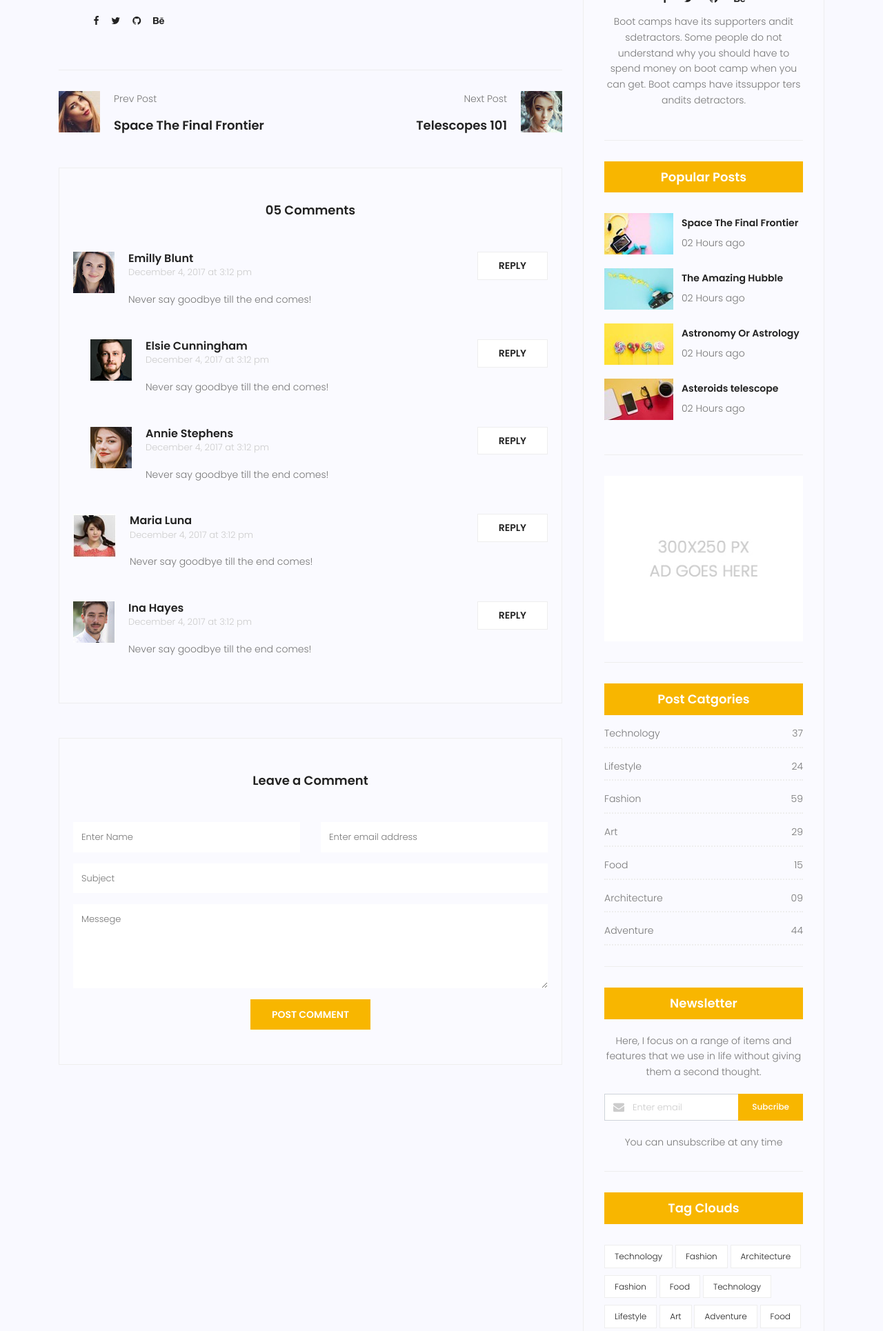
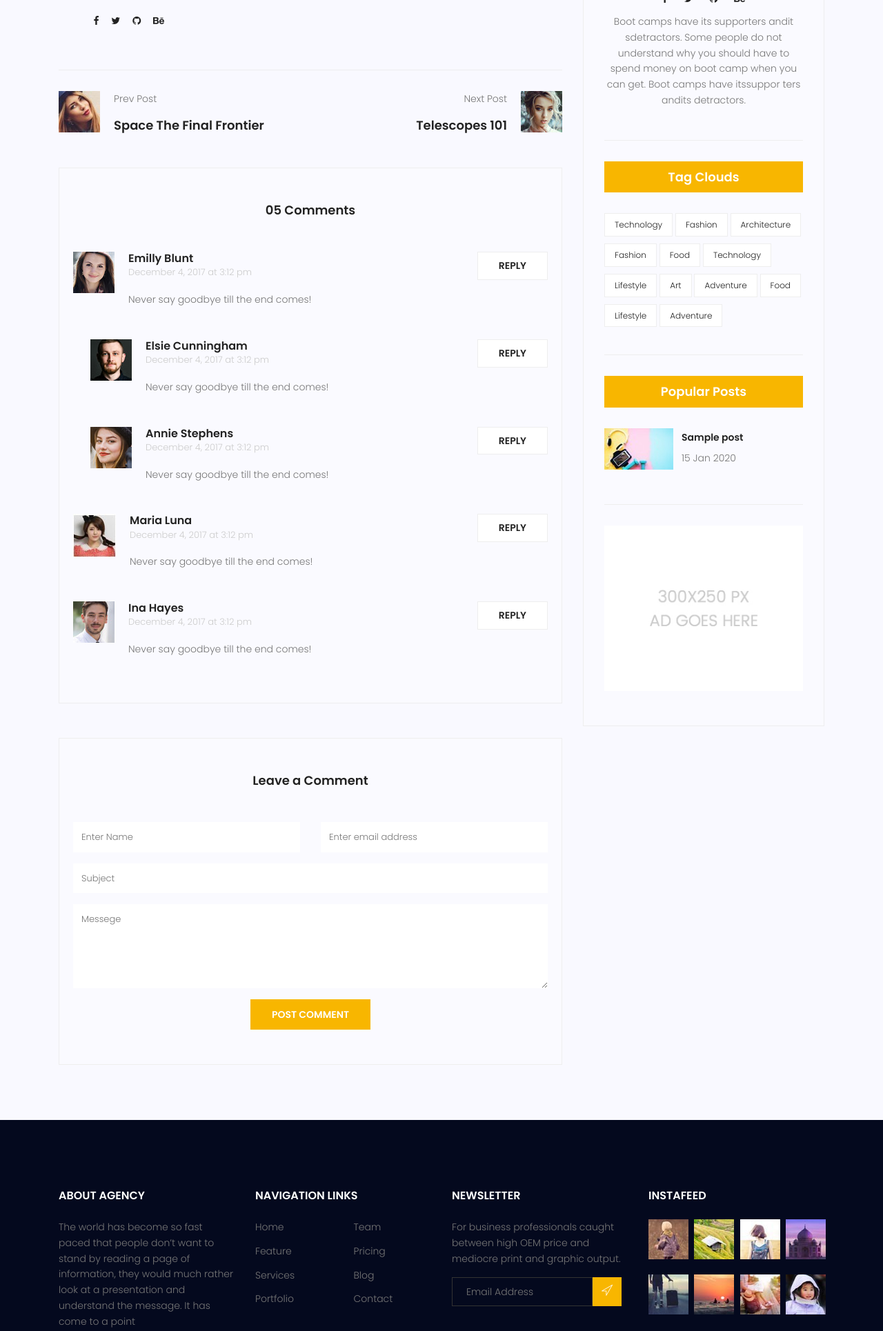
Before and after one commit to AlirezaAnbari/mysite, a Django app: page /blog/1 in a window 1280 px wide. Shown: the part 993-2923 px from the top of the page at 69% size. Run offline with Django 3.2, Linux system fonts and the light colour scheme; tables that the repository leaves empty hold one stand-in row (values such as "Sample post"); some libraries are stand-ins or nearby versions.

Commit message:
slidebar

```diff
--- a/blog/templatetags/blog_tags.py
+++ b/blog/templatetags/blog_tags.py
@@ -16,9 +16,9 @@ def function():
 
 @register.filter
 def snippet(value, arg=20):
-    return value[:arg]
+    return value[:arg] + '...'
 
-@register.inclusion_tag('popularposts.html')
-def popularposts():
-    posts = Post.objects.filter(status=1).order_by('published_date')
+@register.inclusion_tag('blog/blog-popular-posts.html')
+def latestposts(arg=3):
+    posts = Post.objects.filter(status=1).order_by('published_date')[:arg]
     return {'posts':posts}
--- a/blog/views.py
+++ b/blog/views.py
@@ -9,7 +9,7 @@ def blog_view(request):
 
 def blog_single(request, pid):
     posts = Post.objects.filter(status=1)
-    post = get_object_or_404(Post, pk=pid)
+    post = get_object_or_404(posts, pk=pid)
     context = {'post': post}
     return render(request, 'blog/blog-single.html', context)
 
--- /dev/null
+++ b/templates/blog/blog-popular-posts.html
@@ -0,0 +1,19 @@
+{% load static %}
+<div class="single-sidebar-widget popular-post-widget">
+    <h4 class="popular-title">Popular Posts</h4>
+    <div class="popular-post-list">
+        {% for post in posts %}
+        <div class="single-post-list d-flex flex-row align-items-center">
+            <div class="thumb">
+                <img class="img-fluid" src="{% static 'img/blog/pp1.jpg' %}" alt="">
+            </div>
+            <div class="details">
+                <a href="{% url 'blog:single' pid=post.id %}">
+                    <h6>{{post.title}}</h6>
+                </a>
+                <p>{{post.published_date|date:"d M Y"}}</p>
+            </div>
+        </div>
+        {% endfor %}
+    </div>
+</div>
--- a/templates/blog/blog-single.html
+++ b/templates/blog/blog-single.html
@@ -232,148 +232,16 @@
 						</form>
 					</div>
 
+					{% include 'blog/blog-search.html' %}
+
 					{% include 'blog/blog-writer.html' %}
 
-					<div class="single-sidebar-widget popular-post-widget">
-						<h4 class="popular-title">Popular Posts</h4>
-						<div class="popular-post-list">
-							<div class="single-post-list d-flex flex-row align-items-center">
-								<div class="thumb">
-									<img class="img-fluid" src="{% static 'img/blog/pp1.jpg' %}" alt="">
-								</div>
-								<div class="details">
-									<a href="blog-single.html">
-										<h6>Space The Final Frontier</h6>
-									</a>
-									<p>02 Hours ago</p>
-								</div>
-							</div>
-							<div class="single-post-list d-flex flex-row align-items-center">
-								<div class="thumb">
-									<img class="img-fluid" src="{% static 'img/blog/pp2.jpg' %}" alt="">
-								</div>
-								<div class="details">
-									<a href="blog-single.html">
-										<h6>The Amazing Hubble</h6>
-									</a>
-									<p>02 Hours ago</p>
-								</div>
-							</div>
-							<div class="single-post-list d-flex flex-row align-items-center">
-								<div class="thumb">
-									<img class="img-fluid" src="{% static 'img/blog/pp3.jpg' %}" alt="">
-								</div>
-								<div class="details">
-									<a href="blog-single.html">
-										<h6>Astronomy Or Astrology</h6>
-									</a>
-									<p>02 Hours ago</p>
-								</div>
-							</div>
-							<div class="single-post-list d-flex flex-row align-items-center">
-								<div class="thumb">
-									<img class="img-fluid" src="{% static 'img/blog/pp4.jpg' %}" alt="">
-								</div>
-								<div class="details">
-									<a href="blog-single.html">
-										<h6>Asteroids telescope</h6>
-									</a>
-									<p>02 Hours ago</p>
-								</div>
-							</div>
-						</div>
-					</div>
+					{% include 'blog/blog-tags.html' %}
+
+					{% latestposts %}
 
 					{% include  'blog/blog-ads.html' %}
 
-					<div class="single-sidebar-widget post-category-widget">
-						<h4 class="category-title">Post Catgories</h4>
-						<ul class="cat-list">
-							<li>
-								<a href="#" class="d-flex justify-content-between">
-									<p>Technology</p>
-									<p>37</p>
-								</a>
-							</li>
-							<li>
-								<a href="#" class="d-flex justify-content-between">
-									<p>Lifestyle</p>
-									<p>24</p>
-								</a>
-							</li>
-							<li>
-								<a href="#" class="d-flex justify-content-between">
-									<p>Fashion</p>
-									<p>59</p>
-								</a>
-							</li>
-							<li>
-								<a href="#" class="d-flex justify-content-between">
-									<p>Art</p>
-									<p>29</p>
-								</a>
-							</li>
-							<li>
-								<a href="#" class="d-flex justify-content-between">
-									<p>Food</p>
-									<p>15</p>
-								</a>
-							</li>
-							<li>
-								<a href="#" class="d-flex justify-content-between">
-									<p>Architecture</p>
-									<p>09</p>
-								</a>
-							</li>
-							<li>
-								<a href="#" class="d-flex justify-content-between">
-									<p>Adventure</p>
-									<p>44</p>
-								</a>
-							</li>
-						</ul>
-					</div>
-					<div class="single-sidebar-widget newsletter-widget">
-						<h4 class="newsletter-title">Newsletter</h4>
-						<p>
-							Here, I focus on a range of items and features that we use in life without
-							giving them a second thought.
-						</p>
-						<div class="form-group d-flex flex-row">
-							<div class="col-autos">
-								<div class="input-group">
-									<div class="input-group-prepend">
-										<div class="input-group-text"><i class="fa fa-envelope" aria-hidden="true"></i>
-										</div>
-									</div>
-									<input type="text" class="form-control" id="inlineFormInputGroup"
-										placeholder="Enter email" onfocus="this.placeholder = ''"
-										onblur="this.placeholder = 'Enter email'">
-								</div>
-							</div>
-							<a href="#" class="bbtns">Subcribe</a>
-						</div>
-						<p class="text-bottom">
-							You can unsubscribe at any time
-						</p>
-					</div>
-					<div class="single-sidebar-widget tag-cloud-widget">
-						<h4 class="tagcloud-title">Tag Clouds</h4>
-						<ul>
-							<li><a href="#">Technology</a></li>
-							<li><a href="#">Fashion</a></li>
-							<li><a href="#">Architecture</a></li>
-							<li><a href="#">Fashion</a></li>
-							<li><a href="#">Food</a></li>
-							<li><a href="#">Technology</a></li>
-							<li><a href="#">Lifestyle</a></li>
-							<li><a href="#">Art</a></li>
-							<li><a href="#">Adventure</a></li>
-							<li><a href="#">Food</a></li>
-							<li><a href="#">Lifestyle</a></li>
-							<li><a href="#">Adventure</a></li>
-						</ul>
-					</div>
 				</div>
 			</div>
 		</div>
--- /dev/null
+++ b/templates/blog/blog-tags.html
@@ -0,0 +1,18 @@
+{% load static %}
+<div class="single-sidebar-widget tag-cloud-widget">
+    <h4 class="tagcloud-title">Tag Clouds</h4>
+    <ul>
+        <li><a href="#">Technology</a></li>
+        <li><a href="#">Fashion</a></li>
+        <li><a href="#">Architecture</a></li>
+        <li><a href="#">Fashion</a></li>
+        <li><a href="#">Food</a></li>
+        <li><a href="#">Technology</a></li>
+        <li><a href="#">Lifestyle</a></li>
+        <li><a href="#">Art</a></li>
+        <li><a href="#">Adventure</a></li>
+        <li><a href="#">Food</a></li>
+        <li><a href="#">Lifestyle</a></li>
+        <li><a href="#">Adventure</a></li>
+    </ul>
+</div>
--- a/templates/popularposts.html
+++ /dev/null
@@ -1,5 +0,0 @@
-<ul>
-    {% for post in posts %}
-    <li>{{post.title}}</li>
-    {% endfor %}
-</ul>
```
Also changed, not shown: templates/blog/blog-newsletter.html (added, +25 -0 lines), templates/blog/blog-post-categories.html (added, +48 -0 lines), templates/blog/blog-search.html (added).
